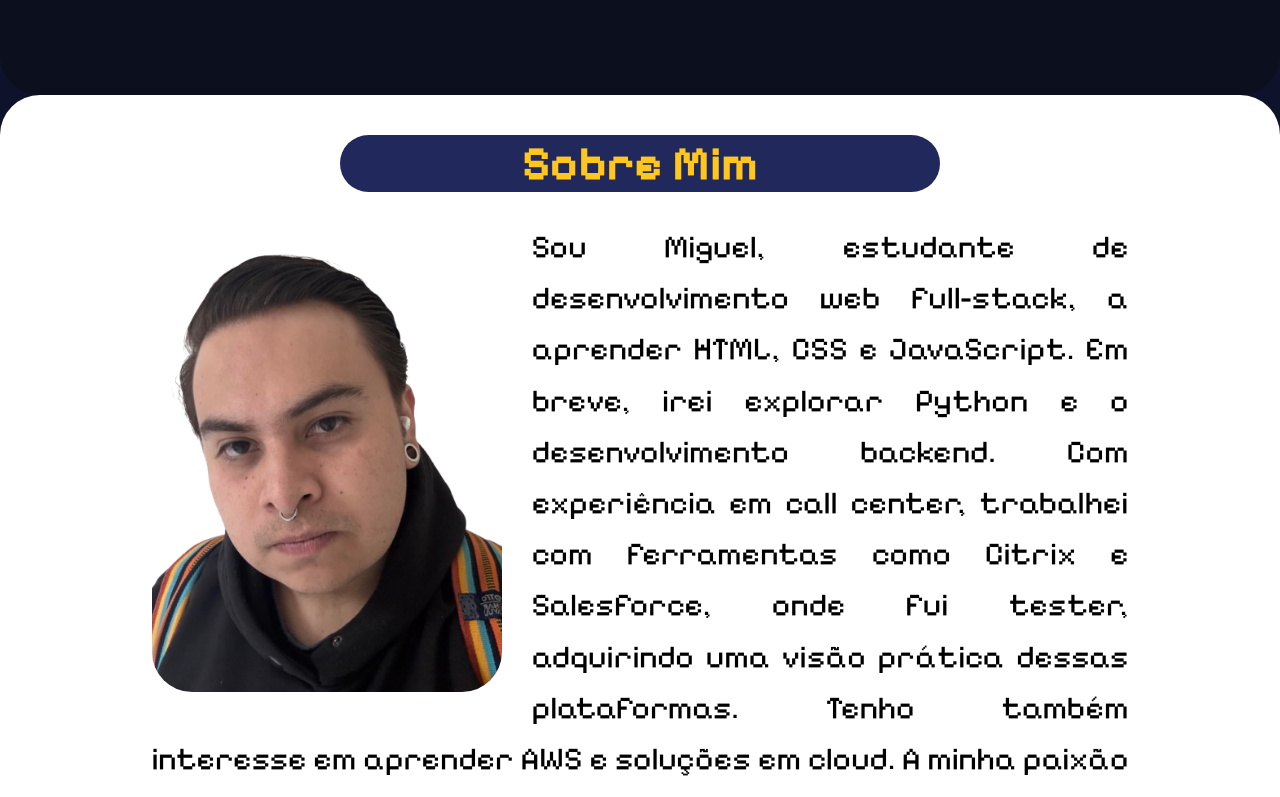
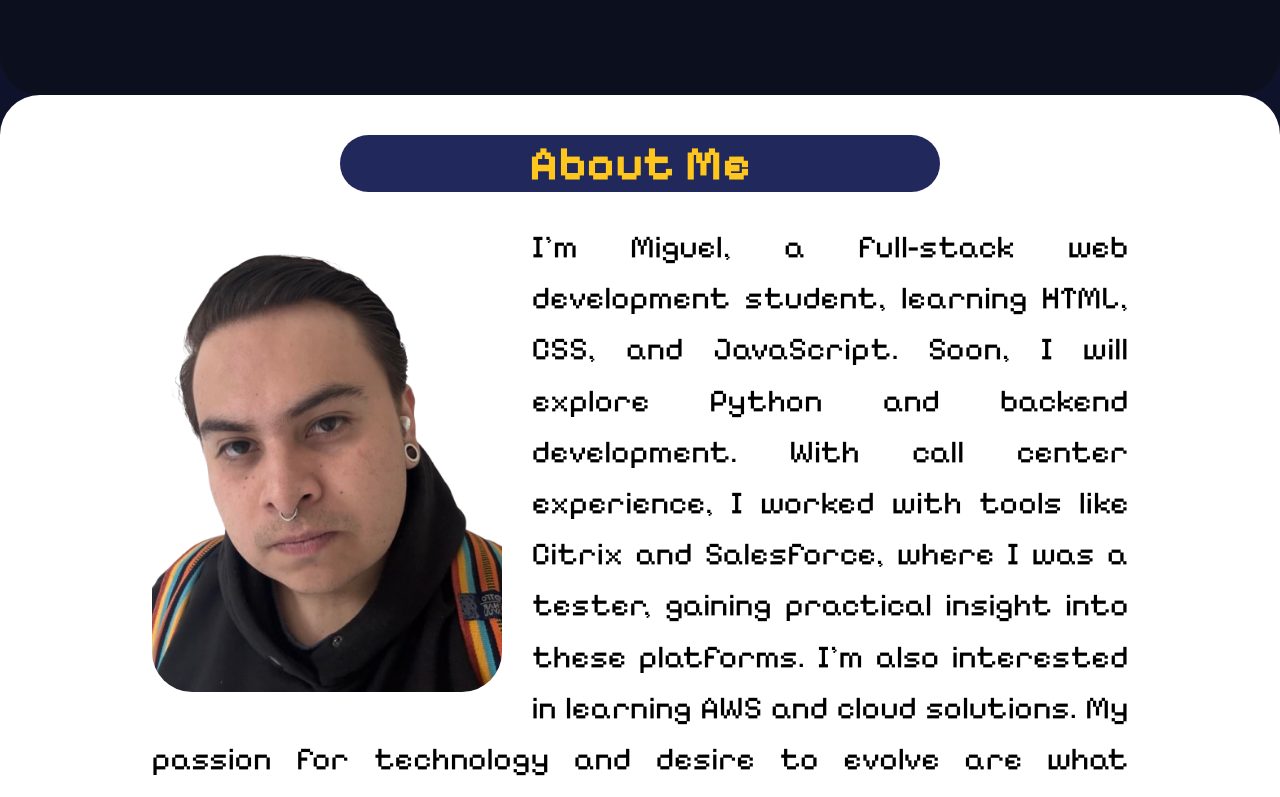
Before and after one commit to MickSabogal/portfolio_renewed, a Next.js app: page / in a window 1280 px wide. Shown: the part 760-1557 px from the top of the page. Built offline with nearby package versions, Linux system fonts and the light colour scheme.

Commit message:
translation part 2

```diff
--- a/src/components/AboutSection.js
+++ b/src/components/AboutSection.js
@@ -1,32 +1,27 @@
+"use client";
 import Image from "next/image";
+import { useLanguage } from "@/context/LanguageContext";
 
 export default function AboutSection() {
+    const { t } = useLanguage();
+
     return (
         <section id="about" className="about">
             <div className="center-wrap">
                 <div className="about_header">
-                    <h2 className="about_me">Sobre Mim</h2>
+                    <h2 className="about_me">{t.about.title}</h2>
                 </div>
 
                 <div className="about_content">
                     <Image
                         src="/assets/real_pic.png"
-                        alt="Sobre mim"
+                        alt={t.about.title}
                         width={350}
                         height={470}
                         className="about_image"
                     />
 
-                    <p>
-                        Sou Miguel, estudante de desenvolvimento web full-stack, a aprender
-                        HTML, CSS e JavaScript. Em breve, irei explorar Python e o
-                        desenvolvimento backend. Com experiência em call center, trabalhei
-                        com ferramentas como Citrix e Salesforce, onde fui tester,
-                        adquirindo uma visão prática dessas plataformas. Tenho também
-                        interesse em aprender AWS e soluções em cloud. A minha paixão pela
-                        tecnologia e a vontade de evoluir são o que me motivam a continuar a
-                        crescer como profissional.
-                    </p>
+                    <p>{t.about.description}</p>
                 </div>
             </div>
         </section>
--- a/src/components/ContactSection.js
+++ b/src/components/ContactSection.js
@@ -1,8 +1,10 @@
 "use client";
 import Image from "next/image";
 import { useState } from "react";
+import { useLanguage } from "@/context/LanguageContext";
 
 export default function ContactSection() {
+    const { t } = useLanguage();
     const [loading, setLoading] = useState(false);
     const [status, setStatus] = useState("");
 
@@ -27,14 +29,14 @@ export default function ContactSection() {
             const data = await res.json();
 
             if (data.success) {
-                setStatus("✅ Mensagem enviada com sucesso!");
+                setStatus(t.contact.successMessage);
                 e.target.reset();
             } else {
-                setStatus("❌ Erro ao enviar a mensagem. Tente novamente.");
+                setStatus(t.contact.errorMessage);
             }
         } catch (err) {
             console.error(err);
-            setStatus("⚠️ Erro de conexão. Verifique sua internet.");
+            setStatus(t.contact.connectionError);
         } finally {
             setLoading(false);
         }
@@ -43,21 +45,21 @@ export default function ContactSection() {
     return (
         <section id="contactos" className="contactos">
             <div className="center-wrap">
-                <h2 className="contactos_title">Envia-me uma mensagem</h2>
+                <h2 className="contactos_title">{t.contact.title}</h2>
 
                 <div className="contactos_content">
                     <form className="contactos_form" onSubmit={handleSubmit}>
-                        <label>Nome</label>
+                        <label>{t.contact.name}</label>
                         <input type="text" name="name" required />
 
-                        <label>Email</label>
+                        <label>{t.contact.email}</label>
                         <input type="email" name="email" required />
 
-                        <label>Mensagem</label>
+                        <label>{t.contact.message}</label>
                         <textarea name="message" required />
 
                         <button type="submit" disabled={loading}>
-                            {loading ? "Enviando..." : "Enviar"}
+                            {loading ? t.contact.sending : t.contact.send}
                         </button>
 
                         {status && (
@@ -70,12 +72,14 @@ export default function ContactSection() {
                     <a href="https://github.com/MickSabogal" target="_blank">
                         <Image src="/assets/github.svg" alt="GitHub" width={85} height={85} />
                     </a>
+
                     <a
                         href="https://www.linkedin.com/in/miguel-alejandro-sabogal-guzman/"
                         target="_blank"
                     >
                         <Image src="/assets/linkedin.svg" alt="LinkedIn" width={85} height={85} />
                     </a>
+
                     <a href="mailto:miguelsabogal666@icloud.com">
                         <Image src="/assets/envelope.svg" alt="Email" width={85} height={85} />
                     </a>
```
